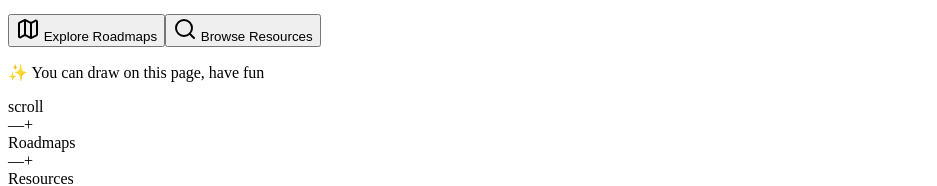
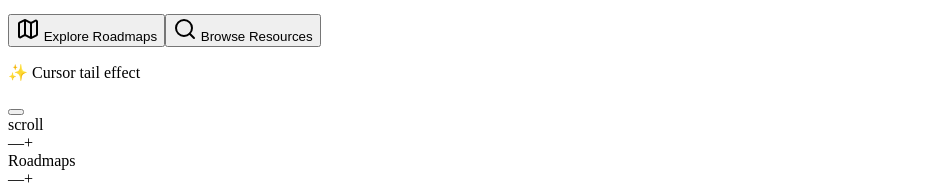
Before and after one commit to G0D-D3M0N/4ever-Rooted, a React (Vite) app in the folder client/: page / in a window 1280 px wide. Shown: the part 210-396 px from the top of the page, without its empty margins (0-937 px from the left). Built offline with nearby package versions, Linux system fonts and the light colour scheme; no server answers.

Commit message:
drawing button

```diff
--- a/client/src/components/CursorTrail.tsx
+++ b/client/src/components/CursorTrail.tsx
@@ -2,8 +2,12 @@
 import { useScroll, useTransform } from "framer-motion";
 import { useLocation } from "wouter";
 
+const CURSOR_TRAIL_STORAGE_KEY = "cursorTrailEnabled";
+const CURSOR_TRAIL_EVENT = "cursor-trail-toggle";
+
 export function CursorTrail() {
   const [location] = useLocation();
+  const [enabled, setEnabled] = useState(false);
   const [points, setPoints] = useState<{ x: number; y: number; time: number; color: string; fadeStartTime: number | null }[]>([]);
   const requestRef = useRef<number>();
   const lastPointRef = useRef<{ x: number; y: number } | null>(null);
@@ -16,7 +20,25 @@
   const scrollOpacity = useTransform(scrollYProgress, [0, 0.05], [1, 0]);
 
   useEffect(() => {
-    if (location !== "/") {
+    if (typeof window === "undefined") return;
+
+    const syncFromStorage = () => {
+      const value = window.localStorage.getItem(CURSOR_TRAIL_STORAGE_KEY);
+      setEnabled(value === "true");
+    };
+
+    syncFromStorage();
+    window.addEventListener("storage", syncFromStorage);
+    window.addEventListener(CURSOR_TRAIL_EVENT, syncFromStorage);
+
+    return () => {
+      window.removeEventListener("storage", syncFromStorage);
+      window.removeEventListener(CURSOR_TRAIL_EVENT, syncFromStorage);
+    };
+  }, []);
+
+  useEffect(() => {
+    if (location !== "/" || !enabled) {
       setPoints([]);
       return;
     }
@@ -72,9 +94,9 @@
       if (requestRef.current) cancelAnimationFrame(requestRef.current);
       if (stopTimeoutRef.current) clearTimeout(stopTimeoutRef.current);
     };
-  }, [location]);
+  }, [location, enabled]);
 
-  if (location !== "/" || points.length < 2) return null;
+  if (location !== "/" || !enabled || points.length < 2) return null;
 
   return (
     <div className="fixed inset-0 pointer-events-none z-[40] overflow-hidden" style={{ opacity: scrollOpacity.get() }}>
--- a/client/src/pages/Home.tsx
+++ b/client/src/pages/Home.tsx
@@ -18,6 +18,7 @@
 import { Button } from "@/components/ui/button";
 import { Input } from "@/components/ui/input";
 import { Label } from "@/components/ui/label";
+import { Switch } from "@/components/ui/switch";
 import {
   Select, SelectContent, SelectItem, SelectTrigger, SelectValue,
 } from "@/components/ui/select";
@@ -92,11 +93,17 @@
 // ─── Main Component ───────────────────────────────────────────────────────────
 export default function Home() {
   const [isSubmitOpen, setIsSubmitOpen] = useState(false);
+  const [cursorTrailEnabled, setCursorTrailEnabled] = useState(false);
   const { user } = useUser();
 
   useEffect(() => {
     document.title = "4ever Rooted — Free Developer Learning Platform";
     return () => { document.title = "4ever Rooted — Developer Learning Platform"; };
+  }, []);
+
+  useEffect(() => {
+    const saved = window.localStorage.getItem("cursorTrailEnabled");
+    setCursorTrailEnabled(saved === "true");
   }, []);
   const { toast } = useToast();
   const heroRef = useRef(null);
@@ -330,14 +337,25 @@
           </motion.div>
 
           {/* Drawing note */}
-          <motion.p
+          <motion.div
             initial={{ opacity: 0 }}
             animate={{ opacity: 1 }}
             transition={{ duration: 0.5, delay: 0.4 }}
-            className="text-xs text-gray-500 text-center mb-3 font-mono"
+            className="flex items-center justify-center gap-3 mb-3"
           >
-            ✨ You can draw on this page, have fun
-          </motion.p>
+            <p className="text-xs text-gray-500 text-center font-mono">
+              ✨ Cursor tail effect
+            </p>
+            <Switch
+              checked={cursorTrailEnabled}
+              onCheckedChange={(checked) => {
+                setCursorTrailEnabled(checked);
+                window.localStorage.setItem("cursorTrailEnabled", String(checked));
+                window.dispatchEvent(new Event("cursor-trail-toggle"));
+              }}
+              aria-label="Toggle cursor trail effect"
+            />
+          </motion.div>
 
           {/* Scroll cue */}
           <motion.div
```
Also changed, not shown: 2 other files (tests, documents, lock files or other folders).
